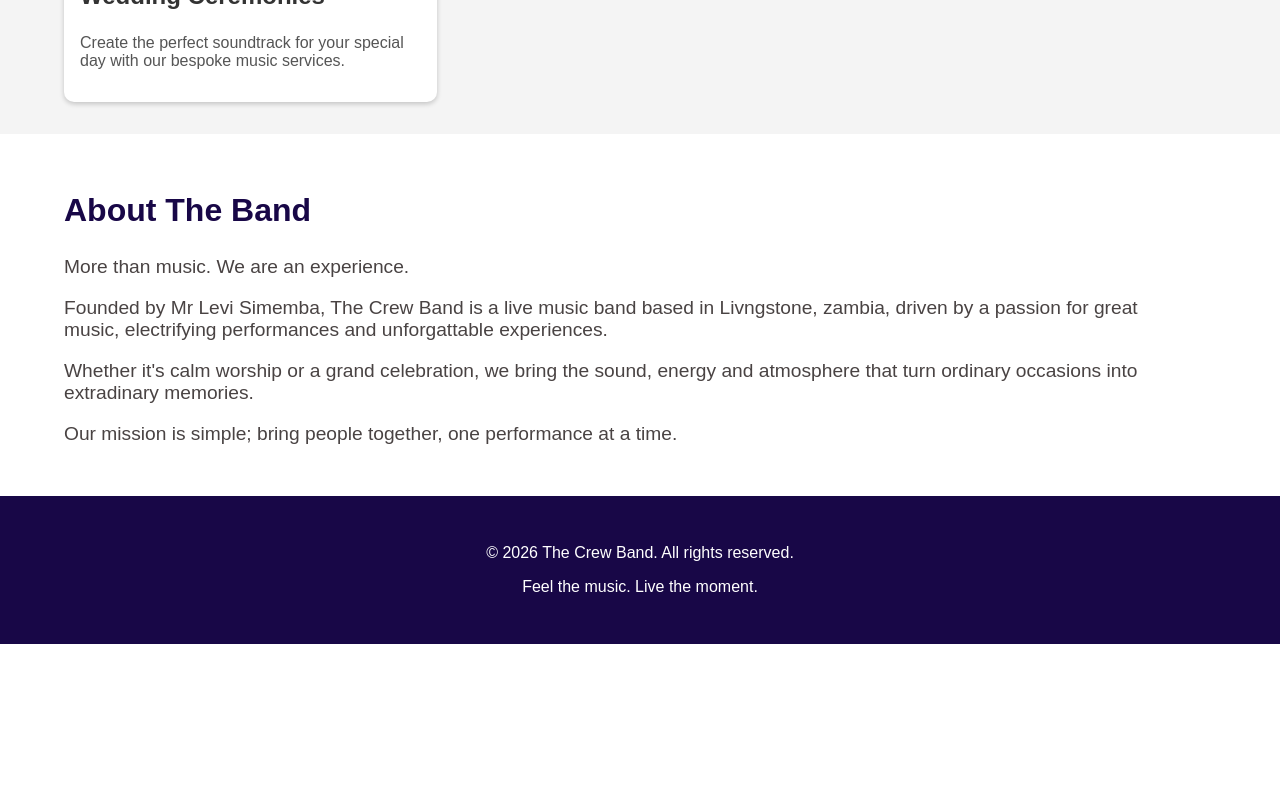
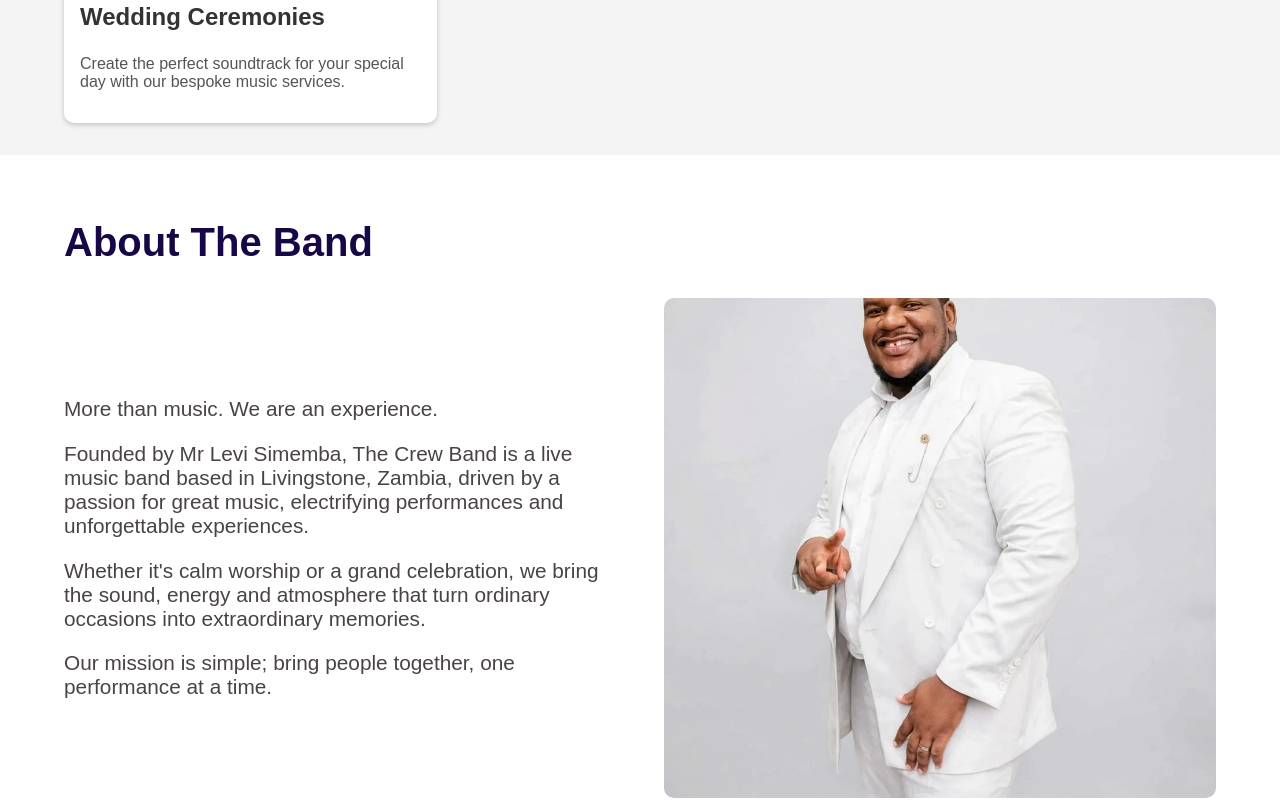
Before and after one commit to DanielCM17/the-crew-band, a plain HTML site: page index.html in a window 1280 px wide. Shown: the part 1620-2422 px from the top of the page. Before the commit the page ends 2264 px from the top, so only its background shows below. Drawn offline with Linux system fonts and the light colour scheme.

Commit message:
complete about section

```diff
--- a/index.html
+++ b/index.html
@@ -50,10 +50,15 @@
     <!-- About section-->
     <section class="about container">
         <h2>About The Band</h2>
-        <p class="about-paragraph">More than music. We are an experience.</p>
-        <p class="about-paragraph">Founded by Mr Levi Simemba, The Crew Band is a live music band based in Livngstone, zambia, driven by a passion for great music, electrifying performances and unforgattable experiences.</p>
-        <p class="about-paragraph">Whether it's calm worship or a grand celebration, we bring the sound, energy and atmosphere that turn ordinary occasions into extradinary memories.</p>
-        <p class="about-paragraph">Our mission is simple; bring people together, one performance at a time.</p>
+        <div class="about-text">
+            <p class="about-paragraph">More than music. We are an experience.</p>
+            <p class="about-paragraph">Founded by Mr Levi Simemba, The Crew Band is a live music band based in Livingstone, Zambia, driven by a passion for great music, electrifying performances and unforgettable experiences.</p>
+            <p class="about-paragraph">Whether it's calm worship or a grand celebration, we bring the sound, energy and atmosphere that turn ordinary occasions into extraordinary memories.</p>
+            <p class="about-paragraph">Our mission is simple; bring people together, one performance at a time.</p>
+        </div>
+        <div class="about-image-container">
+            <img src="assets/images/about.webp" alt="About The Crew Band" class="about-image">
+        </div>
     </section>
 
     <!-- Footer -->
--- a/style.css
+++ b/style.css
@@ -9,17 +9,41 @@ body {
 
 h2 {
     color: var(--primary-accent);
-    font-size: 2rem;
+    font-size: 2.5rem;
 }
 
 .about{
     background-color: #fff;
+    display: grid;
+    grid-template-columns: repeat(2, minmax(0, 1fr));
+    column-gap: 3rem;
+    align-items: center;
+}
+
+.about h2 {
+    grid-column: 1 / -1;
+}
+
+.about-text {
+    max-width: 600px;
+}
+
+.about-image {
+    width: 100%;
+    height: 100%;
+    max-height: 500px;
+    object-fit: cover;
+    border-radius: 10px;
+    display: block;
+}
+
+.about-image-container {
+    width: 100%;
 }
 
 .about-paragraph {
     color: #494343;
-    font-size: 1.2rem;
-    max-width: 1100px;
+    font-size: 1.3rem;
 }
 
 .cta-button {
@@ -104,3 +128,24 @@ h2 {
 .service-card p {
     color: #555;
 }
+
+@media (max-width: 768px) {
+    .about {
+        grid-template-columns: 1fr;
+        row-gap: 1.5rem;
+    }
+
+    .about h2,
+    .about-text,
+    .about-image-container {
+        grid-column: 1;
+    }
+
+    .about-text {
+        max-width: none;
+    }
+
+    .container {
+        padding: 2rem 1.25rem;
+    }
+}
```
